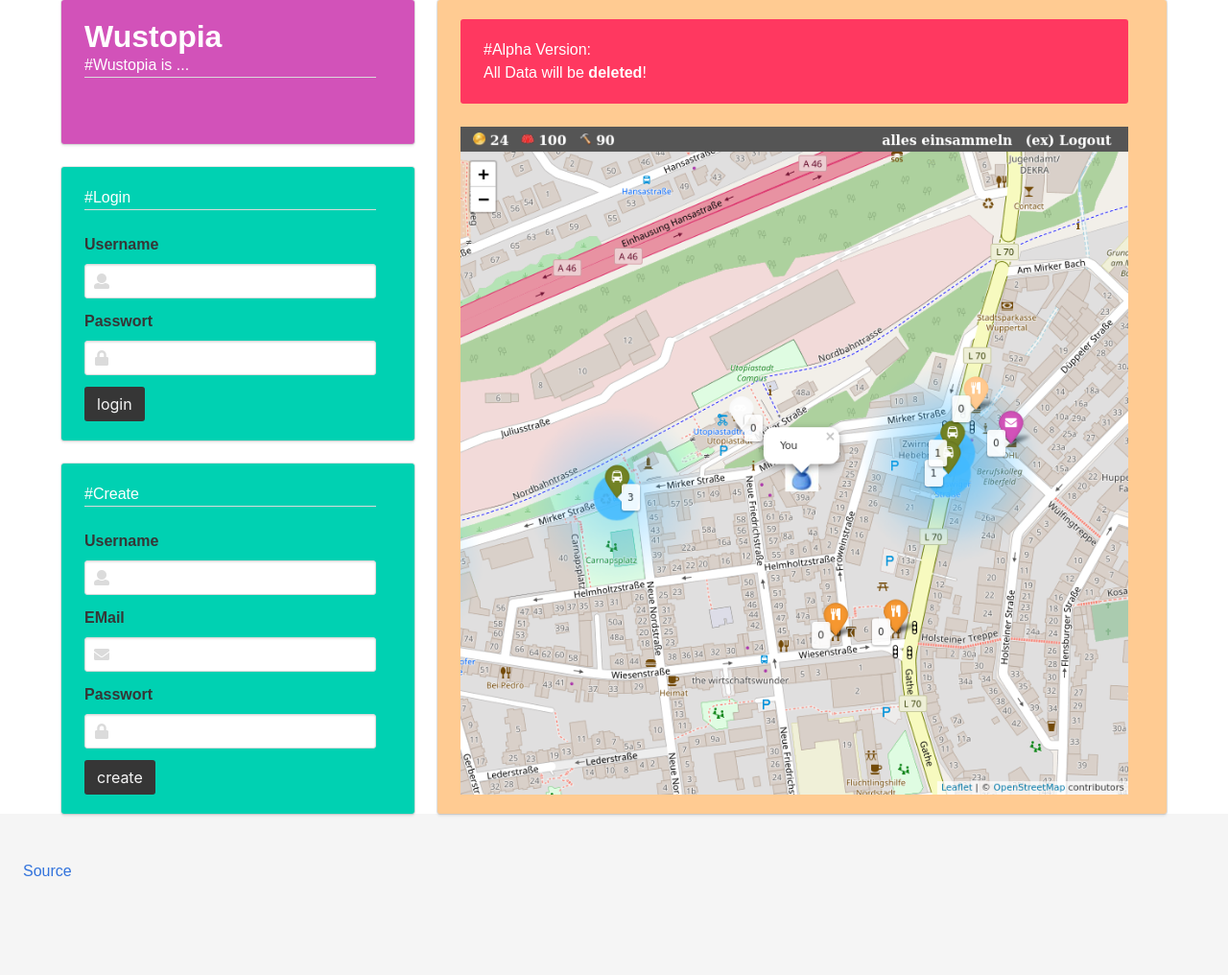
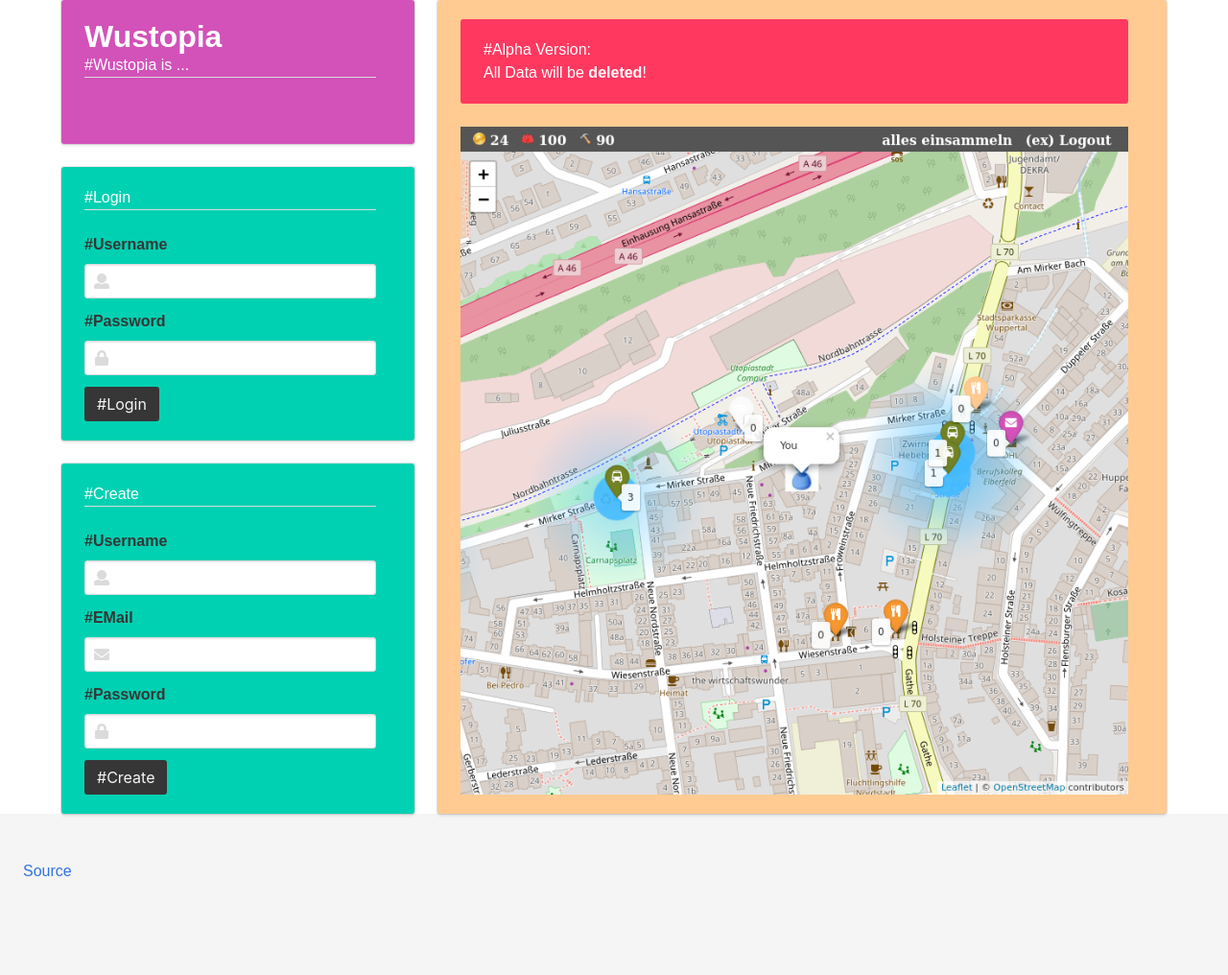
Before and after one commit to exmatrikulator/wustopia, a Flask app: page / in a window 1280 px wide. Shown: the whole page at 96% size. Run offline with Flask 2, Linux system fonts and the light colour scheme.

Commit message:
some text were missing

```diff
--- a/webapp/forms.py
+++ b/webapp/forms.py
@@ -1,12 +1,13 @@
 from flask_wtf import FlaskForm
+from flask_babel import gettext
 from wtforms.fields import StringField, PasswordField
 from wtforms.validators import Required
 
 class UserCreateForm(FlaskForm):
-    username = StringField('Username', validators=[Required()])
-    password = PasswordField('Passwort', validators=[Required()])
-    email = StringField('EMail', validators=[Required()])
+    username = StringField(gettext("#Username"), validators=[Required()])
+    password = PasswordField(gettext("#Password"), validators=[Required()])
+    email = StringField(gettext("#EMail"), validators=[Required()])
 
 class UserLoginForm(FlaskForm):
-    username = StringField('Username', validators=[Required()])
-    password = PasswordField('Passwort', validators=[Required()])
+    username = StringField(gettext("#Username"), validators=[Required()])
+    password = PasswordField(gettext("#Password"), validators=[Required()])
--- a/webapp/templates/base.html
+++ b/webapp/templates/base.html
@@ -52,7 +52,7 @@
                     </span>
                 </div>
               </div>
-              <input class="button is-dark" type="submit" value="login" />
+              <input class="button is-dark" type="submit" value="{{ gettext("#Login") }}" />
             </form>
           </div>
           <div class="tile is-child box notification is-turquoise">
@@ -90,7 +90,7 @@
                     </span>
                 </div>
               </div>
-              <input class="button is-dark" type="submit" value="create" />
+              <input class="button is-dark" type="submit" value="{{ gettext("#Create") }}" />
             </form>
           </div>
         </div>
--- a/webapp/views.py
+++ b/webapp/views.py
@@ -246,10 +246,10 @@ def user_login():
     if form.validate_on_submit():
         user = User.query.filter_by(username=form.username.data).first()
         if not user or not user.is_correct_password(form.password.data):
-            return wustopia_render_template("error.html", error="wrong User / Password")
+            return wustopia_render_template("error.html", error=gettext("#wrong User / Password"))
         login_user(user)
         return redirect('/map')
-    return wustopia_render_template("error.html",error="Did you fill all fields?")
+    return wustopia_render_template("error.html",error=gettext("#Did you fill all fields?"))
 
 @app.route('/user/logout')
 def user_logout():
```
Also changed, not shown: webapp/translations/de/LC_MESSAGES/messages.po, webapp/translations/en/LC_MESSAGES/messages.po, 1 other file.
